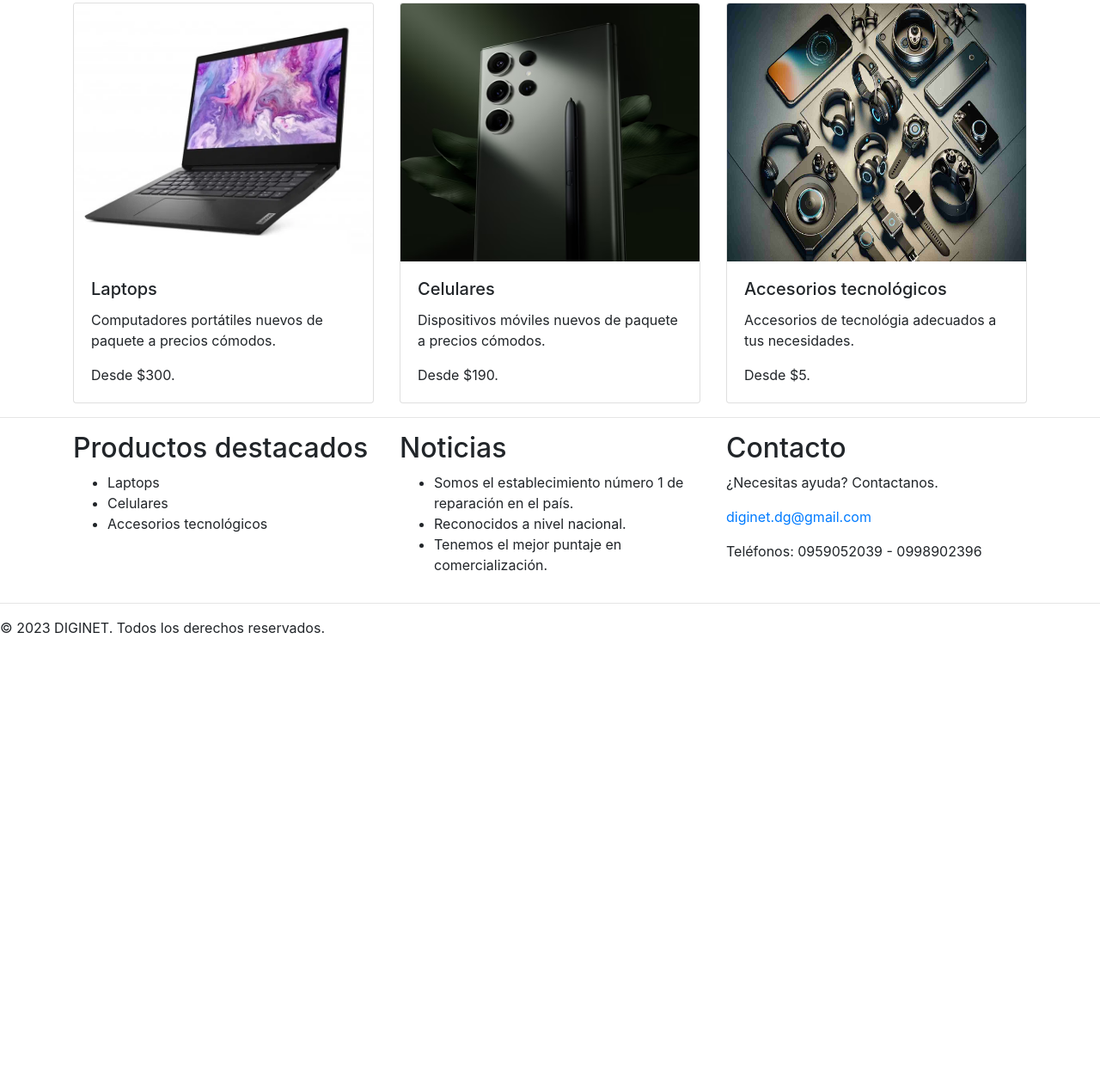
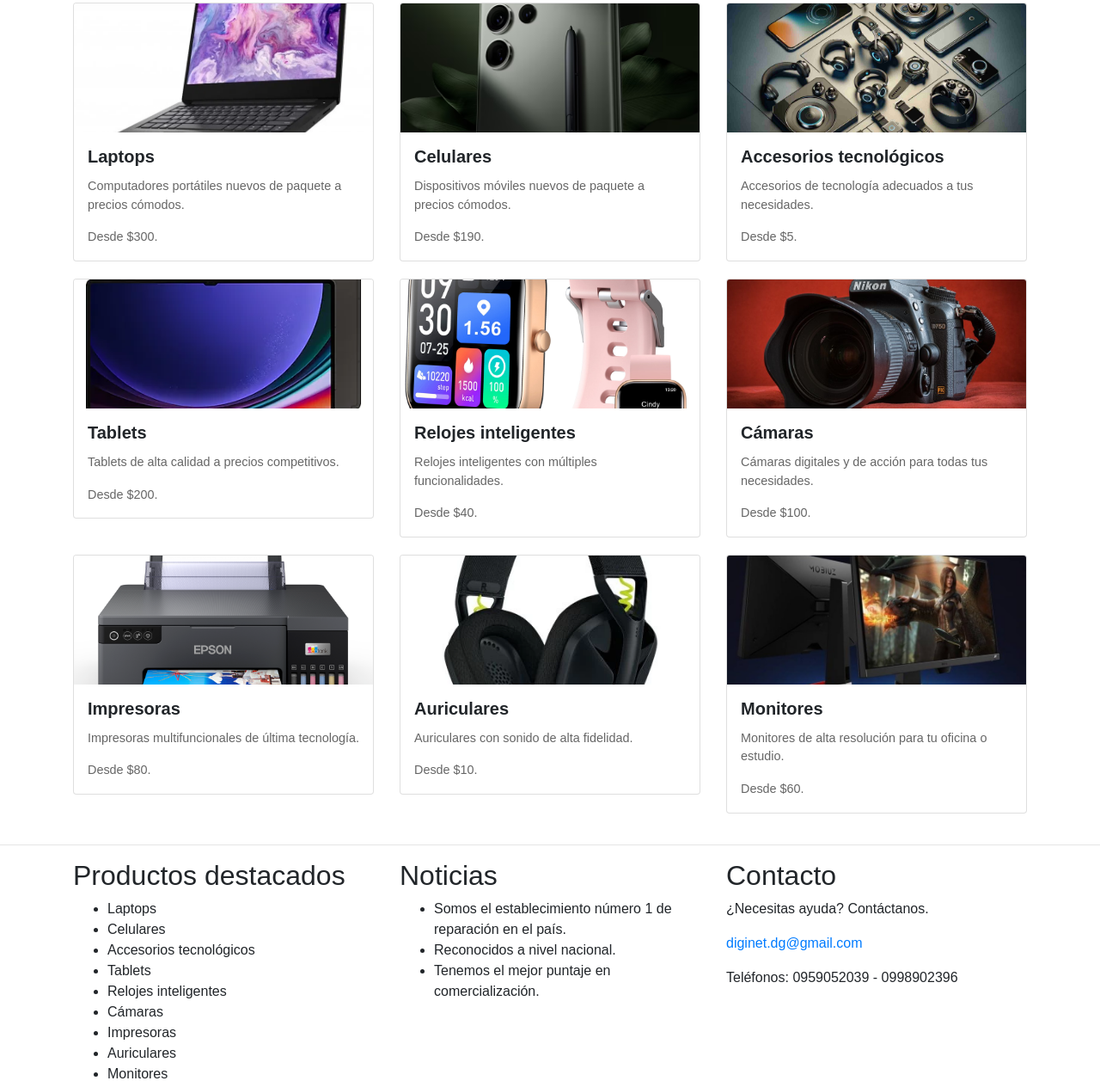
Before and after one commit to AlexBlacio1/Practica, a plain HTML site: page productos.html in a window 1280 px wide. Shown: the part 174-1438 px from the top of the page at 86% size. Before the commit the page ends 932 px from the top, so only its background shows below. Drawn offline with nearby package versions, Linux system fonts and the light colour scheme; files that its build step writes are made by us from their sources.

Commit message:
Agregar productos

```diff
--- /dev/null
+++ b/css/styles.css
@@ -0,0 +1,47 @@
+/* styles.css */
+body {
+    font-family: Arial, sans-serif;
+    margin: 0;
+    padding: 0;
+}
+
+.jumbotron {
+    background-color: #f0f0f0;
+    padding: 2rem 1rem;
+    margin-bottom: 2rem;
+}
+
+.card {
+    margin-bottom: 20px;
+}
+
+.card-img-top {
+    width: 100%;
+    height: 150px;
+    object-fit: cover;
+}
+
+.card-body {
+    padding: 1rem;
+}
+
+.card-title {
+    font-weight: bold;
+}
+
+.card-text {
+    font-size: 0.9rem;
+    color: #666;
+}
+
+.btn-primary {
+    background-color: #337ab7;
+    border-color: #2e6da4;
+    color: #fff;
+}
+
+.footer {
+    background-color: #f0f0f0;
+    padding: 1rem;
+    text-align: center;
+    color
--- a/productos.html
+++ b/productos.html
@@ -1,4 +1,3 @@
-<!-- productos.html -->
 <!DOCTYPE html>
 <html lang="es">
 <head>
@@ -58,8 +57,72 @@
                     <img src="imagenes/accesorios.png" alt="Accesorios tecnológicos" width="300" height="300" class="card-img-top">
                     <div class="card-body">
                         <h5 class="card-title">Accesorios tecnológicos</h5>
-                        <p class="card-text">Accesorios de tecnológia adecuados a tus necesidades.</p>
+                        <p class="card-text">Accesorios de tecnología adecuados a tus necesidades.</p>
                         <p class="card-text">Desde $5.</p>
+                    </div>
+                </div>
+            </div>
+        </div>
+        <div class="row">
+            <div class="col-md-4">
+                <div class="card">
+                    <img src="imagenes/tablets.webp" alt="Tablets" width="300" height="300" class="card-img-top">
+                    <div class="card-body">
+                        <h5 class="card-title">Tablets</h5>
+                        <p class="card-text">Tablets de alta calidad a precios competitivos.</p>
+                        <p class="card-text">Desde $200.</p>
+                    </div>
+                </div>
+            </div>
+            <div class="col-md-4">
+                <div class="card">
+                    <img src="imagenes/relojes.jpg" alt="Relojes inteligentes" width="300" height="300" class="card-img-top">
+                    <div class="card-body">
+                        <h5 class="card-title">Relojes inteligentes</h5>
+                        <p class="card-text">Relojes inteligentes con múltiples funcionalidades.</p>
+                        <p class="card-text">Desde $40.</p>
+                    </div>
+                </div>
+            </div>
+            <div class="col-md-4">
+                <div class="card">
+                    <img src="imagenes/camaras.jpg" alt="Cámaras" width="300" height="300" class="card-img-top">
+                    <div class="card-body">
+                        <h5 class="card-title">Cámaras</h5>
+                        <p class="card-text">Cámaras digitales y de acción para todas tus necesidades.</p>
+                        <p class="card-text">Desde $100.</p>
+                    </div>
+                </div>
+            </div>
+        </div>
+        <div class="row">
+            <div class="col-md-4">
+                <div class="card">
+                    <img src="imagenes/impresoras.png" alt="Impresoras" width="300" height="300" class="card-img-top">
+                    <div class="card-body">
+                        <h5 class="card-title">Impresoras</h5>
+                        <p class="card-text">Impresoras multifuncionales de última tecnología.</p>
+                        <p class="card-text">Desde $80.</p>
+                    </div>
+                </div>
+            </div>
+            <div class="col-md-4">
+                <div class="card">
+                    <img src="imagenes/auriculares.webp" alt="Auriculares" width="300" height="300" class="card-img-top">
+                    <div class="card-body">
+                        <h5 class="card-title">Auriculares</h5>
+                        <p class="card-text">Auriculares con sonido de alta fidelidad.</p>
+                        <p class="card-text">Desde $10.</p>
+                    </div>
+                </div>
+            </div>
+            <div class="col-md-4">
+                <div class="card">
+                    <img src="imagenes/monitores.jfif" alt="Monitores" width="300" height="300" class="card-img-top">
+                    <div class="card-body">
+                        <h5 class="card-title">Monitores</h5>
+                        <p class="card-text">Monitores de alta resolución para tu oficina o estudio.</p>
+                        <p class="card-text">Desde $60.</p>
                     </div>
                 </div>
             </div>
@@ -74,6 +137,12 @@
                     <li>Laptops</li>
                     <li>Celulares</li>
                     <li>Accesorios tecnológicos</li>
+                    <li>Tablets</li>
+                    <li>Relojes inteligentes</li>
+                    <li>Cámaras</li>
+                    <li>Impresoras</li>
+                    <li>Auriculares</li>
+                    <li>Monitores</li>
                 </ul>
             </div>
             <div class="col-md-4">
@@ -86,7 +155,7 @@
             </div>
             <div class="col-md-4">
                 <h2>Contacto</h2>
-                <p>¿Necesitas ayuda? Contactanos.</p>
+                <p>¿Necesitas ayuda? Contáctanos.</p>
                 <p><a href="mailto:diginet.dg@gmail.com">diginet.dg@gmail.com</a></p>
                 <p>Teléfonos: 0959052039 - 0998902396</p>
             </div>
@@ -98,5 +167,4 @@
     </footer>
     <script src="https://code.jquery.com/jquery-3.2.1.slim.min.js"></script>
     <script src="https://maxcdn.bootstrapcdn.com/bootstrap/4.0.0/js/bootstrap.min.js"></script>
-</body>
-</html>
+</body
```
Also changed, not shown: imagenes/auriculares.webp (added), imagenes/camaras.jpg (added), imagenes/impresoras.png (added), imagenes/monitores.jfif (added), imagenes/relojes.jpg (added), imagenes/tablets.webp (added).
